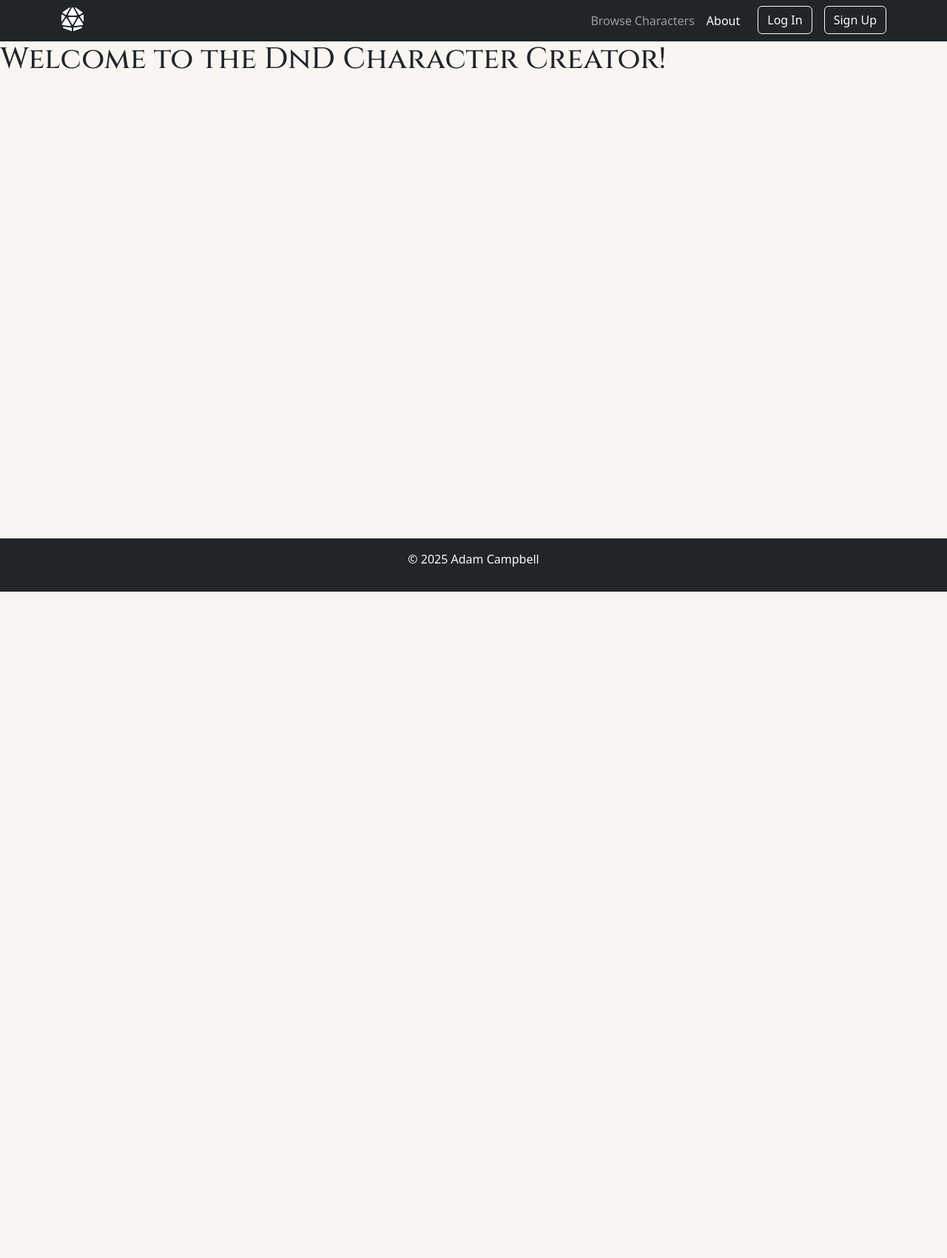
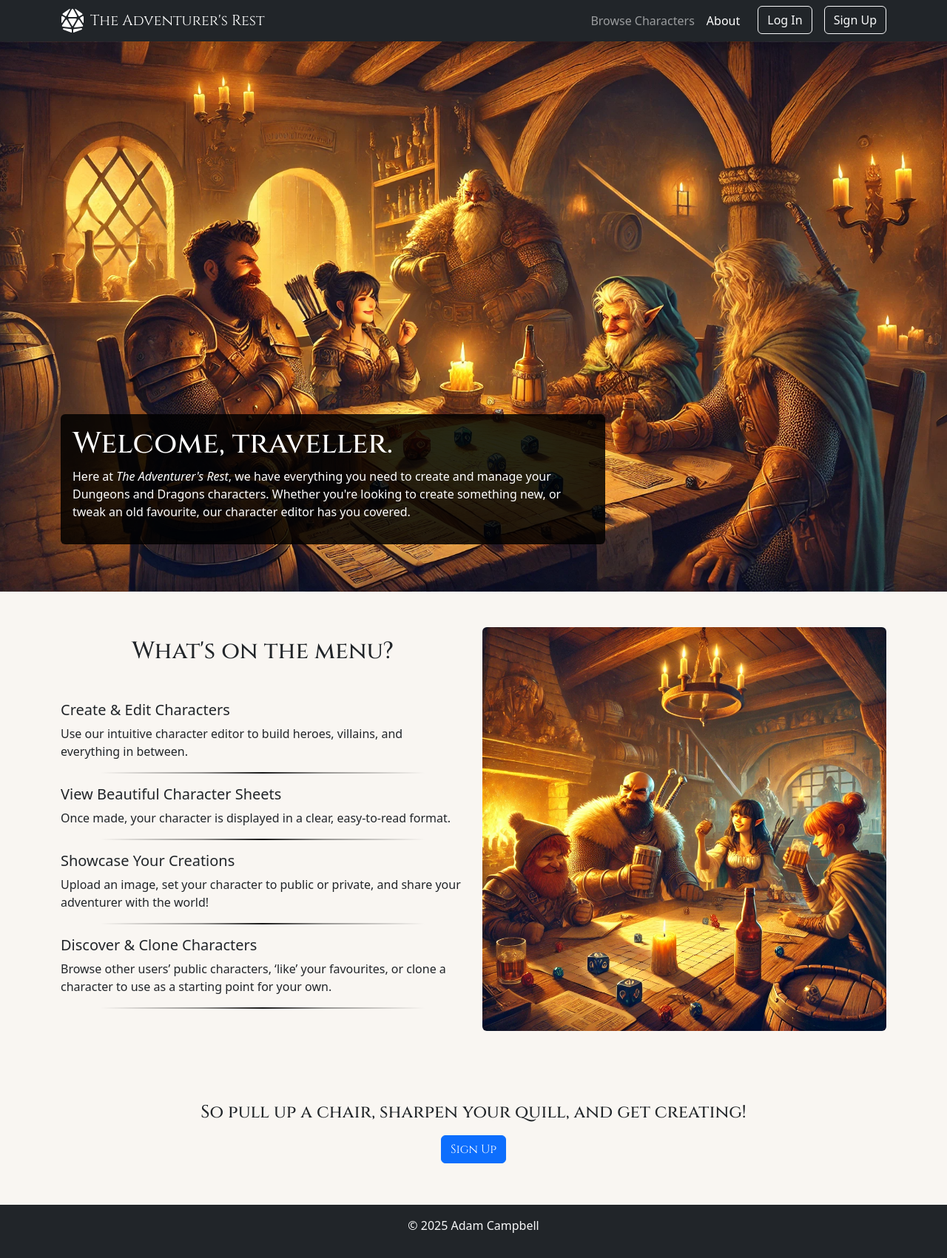
Before and after one commit to Adam-Campbell/dnd-character-creator, a Django app: page /about/ in a window 1280 px wide. Shown: the whole page at 74% size. Before the commit the page ends 800 px from the top, so only its background shows below. Run offline with Django 5.2, Linux system fonts and the light colour scheme; some libraries are stand-ins or nearby versions.

Commit message:
create about page

```diff
--- a/static/css/style.css
+++ b/static/css/style.css
@@ -6,6 +6,7 @@
 
 :root {
     --background-color: #f9f6f2;
+    --heading-font: 'Cinzel', serif;
 }
 
 html, body {
@@ -23,22 +24,75 @@ body {
 main {
     flex: 1;
     background: var(--background-color);
+    padding-top: 56px;
 }
 
 
-h1,h2,h3,h4,h5,h6 {
-    font-family: 'Cinzel', serif;
+/* h1,h2,h3,h4,h5,h6 {
+    font-family: var(--heading-font)
+} */
+
+.heading-font {
+    font-family: var(--heading-font);
 }
 
 
 
 
+/***************************
+  About page custom styles
+***************************/
 
+.hero-container {
+    background: url('../images/dnd-landing-page-portrait-2.webp');
+    background-size: cover;
+    background-repeat: no-repeat;
+    background-position: center;
+    flex-grow: 1;
+    display: flex;
+    flex-direction: column;
+    justify-content: flex-end;
+    height: calc(100vh - 56px);
+}
 
+@media (min-width: 768px) {
+    .hero-container {
+        background-image: url('../images/dnd-landing-page-landscape-2.webp');
+    }
+}
 
+.hero-content-container {
+    background: rgba(0,0,0,0.85);
+    color: white;
+    padding: 1rem;
+    border-radius: 6px;
+    margin-bottom: 4rem;
+}
 
+.about-feature-image {
+    max-width: 100%;
+    width: 100%;
+    height: auto;
+    border-radius: 6px;
+}
 
+.about-feature-list {
+    list-style-type: none;
+    padding-left: 0;
+    margin-bottom: 0;
+}
 
+.about-feature-list-item {
+    border-bottom: 2px solid;
+    border-image: linear-gradient(to right,
+                rgba(0, 0, 0, 0) 10%,
+                rgba(0, 0, 0, 0.4) 35%,
+                rgba(0, 0, 0, 0.9) 50%,
+                rgba(0, 0, 0, 0.4) 65%,
+                rgba(0, 0, 0, 0) 90%)
+                1;
+    margin-bottom: 1rem;
+}
 
 
 /********************************
@@ -89,6 +143,19 @@ h1,h2,h3,h4,h5,h6 {
 .main-logo {
     font-size: 2rem;
 }
+
+.logo-text {
+    margin-left: 0.5rem;
+    font-family: var(--heading-font);
+    display: none;
+}
+
+@media (min-width: 768px) {
+    .logo-text {
+        display: inline;
+    }
+}
+
 
 
 /********************************
--- a/templates/about.html
+++ b/templates/about.html
@@ -1,7 +1,73 @@
 {% extends "base.html" %}
+{% load static %}
 
 {% block title %}About | DnD Character Creator{% endblock %}
 
 {% block content %}
-    <h1>Welcome to the DnD Character Creator!</h1>
+    <div class="hero-container">
+        <div class="container">
+            <div class="row">
+                <div class="col-12 col-md-8">
+                    <div class="hero-content-container">
+                        <h1 class="heading-font">Welcome, traveller.</h1>
+                        <p>
+                            Here at <em>The Adventurer's Rest</em>, we have everything you need to create and manage your Dungeons and Dragons characters.
+                            Whether you're looking to create something new, or tweak an old favourite, our character editor has you covered.
+                        </p>
+                    </div>
+                </div>
+            </div>
+        </div>
+    </div>
+
+    <div class="container">
+        <div class="row my-5">
+
+            <div class="col-12 col-lg-6 d-flex flex-column justify-content-center mb-5">
+                <h2 class="heading-font text-center mb-5">What's on the menu?</h2>
+                <ul class="about-feature-list">
+                    <li class="about-feature-list-item">
+                        <h3 class="h5">Create & Edit Characters</h3>
+                        <p>
+                            Use our intuitive character editor to build heroes, villains, and everything in between.
+                        </p>
+                    </li>
+                    <li class="about-feature-list-item">
+                        <h3 class="h5">View Beautiful Character Sheets</h3>
+                        <p>
+                            Once made, your character is displayed in a clear, easy-to-read format.
+                        </p>
+                    </li>
+                    <li class="about-feature-list-item">
+                        <h3 class="h5">Showcase Your Creations</h3>
+                        <p>
+                            Upload an image, set your character to public or private, and share your adventurer with the world!
+                        </p>
+                    </li>
+                    <li class="about-feature-list-item">
+                        <h3 class="h5">Discover & Clone Characters</h3>
+                        <p>
+                            Browse other users’ public characters, ‘like’ your favourites, or clone a character to use as a starting point for your own.
+                        </p>
+                    </li>
+                </ul>
+            </div>
+
+            <div class=" d-none d-lg-flex col-12 col-lg-6 d-flex justify-content-center align-items-center mb-5">
+                <img class="about-feature-image" src="{% static 'images/dnd-landing-page-portrait-2.webp' %}" alt="Some adventurers sitting around a tavern table playing Dungeons and Dragons" />
+            </div>
+
+            <div class="col-12 mt-lg-5 d-flex flex-column align-items-center">
+                <h4 class="heading-font text-center">So pull up a chair, sharpen your quill, and get creating!</p>
+                {% if user.is_authenticated %}
+                    <a class="btn btn-primary" href="{% url 'characters:create_character' %}">Create a Character</a>
+                {% else %}
+                    <a class="btn btn-primary" href="{% url 'account_signup' %}">Sign Up</a>
+                {% endif %}
+            </div>
+
+        </div>
+
+    </div>
+
 {% endblock %}
--- a/templates/base.html
+++ b/templates/base.html
@@ -26,10 +26,13 @@
 
 <body>
     {% block nav %}
-    <header class="sticky-top">
+    <header class="fixed-top">
         <nav class="navbar navbar-expand-lg navbar-dark bg-dark">
             <div class="container">
-                <a class="navbar-brand py-0" href="{% url 'home' %}"><i class="main-logo fa-solid fa-dice-d20"></i></a>
+                <a class="navbar-brand py-0 d-flex align-items-center" href="{% url 'home' %}">
+                    <i class="main-logo fa-solid fa-dice-d20"></i>
+                    <span class="logo-text">The Adventurer's Rest</span>
+                </a>
                 <button class="navbar-toggler" type="button" data-bs-toggle="collapse"
                     data-bs-target="#navbarSupportedContent" aria-controls="navbarSupportedContent"
                     aria-expanded="false" aria-label="Toggle navigation">
--- a/templates/index.html
+++ b/templates/index.html
@@ -1,8 +1,8 @@
 {% extends "base.html" %}
+{% load static %}
 
 {% block title %}Home | DnD Character Creator{% endblock %}
 
 {% block content %}
-    <h1>Home</h1>
-    <p>Welcome to the DnD Character Creator!</p>
+    <div class="hero-container"></div>
 {% endblock %}
```
Also changed, not shown: static/images/dnd-landing-page-landscape-1.webp (added), static/images/dnd-landing-page-landscape-2.webp (added), static/images/dnd-landing-page-portrait-1.webp (added), static/images/dnd-landing-page-portrait-2.webp (added).
